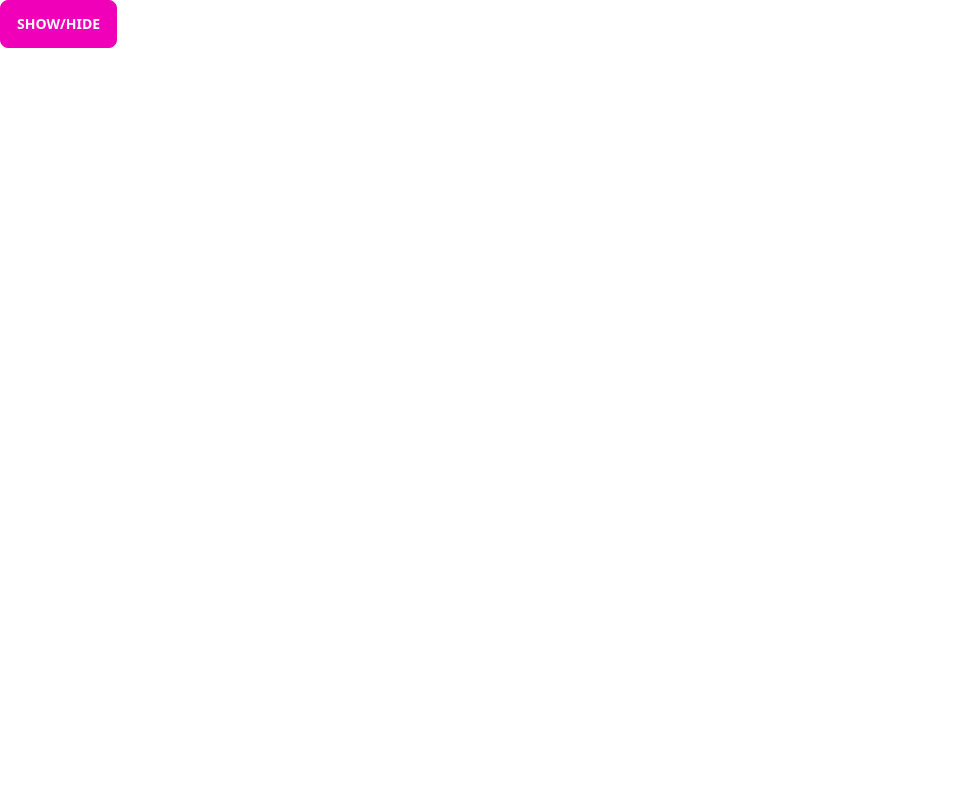
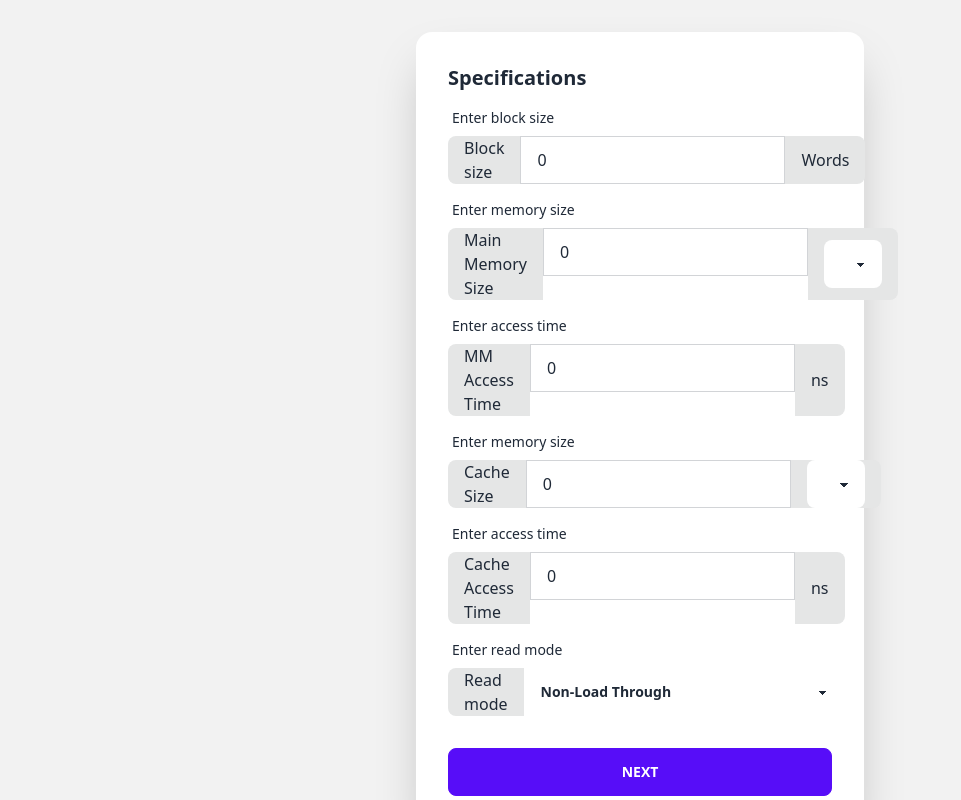
Before and after one commit to Pierre120/cache-simulation, a Nuxt app: page /fam/lru in a window 1280 px wide. Shown: the top 800 px of the page, without its empty margins (0-961 px from the left). Built offline with nearby package versions, Linux system fonts and the light colour scheme.

Commit message:
feature(specs-form): added form for specifications

```diff
--- /dev/null
+++ b/components/CustomInput.vue
@@ -0,0 +1,126 @@
+<template>
+  <div>
+    <div v-if="type === 'block-size'" class="form-control">
+      <label class="label">
+        <span class="label-text">Enter block size</span>
+      </label>
+      <label class="input-group">
+        <span>Block size</span>
+        <input
+          type="number"
+          placeholder="4"
+          class="input input-bordered"
+          min="1"
+          v-model="numValue"
+        />
+        <span>Words</span>
+      </label>
+    </div>
+
+    <div v-if="type === 'memory-size'" class="form-control">
+      <label class="label">
+        <span class="label-text">Enter memory size</span>
+      </label>
+      <label class="input-group">
+        <span>{{ label }}</span>
+        <input
+          type="number"
+          placeholder="4"
+          class="input input-bordered"
+          min="1"
+          v-model="numValue"
+        />
+        <span>
+          <select v-model="unitValue" class="select w-full max-w-xs">
+            <option disabled selected>Pick unit</option>
+            <option value="Blocks">Blocks</option>
+            <option value="Words">Words</option>
+          </select>
+        </span>
+      </label>
+    </div>
+
+    <div v-if="type === 'access-time'" class="form-control">
+      <label class="label">
+        <span class="label-text">Enter access time</span>
+      </label>
+      <label class="input-group">
+        <span>{{ label }}</span>
+        <input
+          type="number"
+          placeholder="10"
+          class="input input-bordered"
+          min="1"
+          v-model="numValue"
+        />
+        <span>ns</span>
+      </label>
+    </div>
+
+    <div v-if="type === 'read-type'" class="form-control">
+      <label class="label">
+        <span class="label-text">Enter read mode</span>
+      </label>
+      <label class="input-group">
+        <span>Read mode</span>
+        <select v-model="mode" class="select w-full max-w-xs">
+          <option disabled selected>Pick mode</option>
+          <option value="Load Through">Load Through</option>
+          <option value="Non-Load Through">Non-Load Through</option>
+        </select>
+      </label>
+    </div>
+  </div>
+</template>
+
+<script lang="ts" setup>
+  const props = defineProps<{
+    type: "block-size" | "memory-size" | "access-time" | "read-type";
+    value?: string | number;
+    unit?: string;
+    read?: string;
+    label?: string;
+  }>();
+
+  const emit = defineEmits<{
+    (e: 'update:value', value: string | number): void;
+    (e: 'update:unit', unit: string): void;
+    (e: 'update:read', read: string): void;
+  }>();
+
+  const numValue = computed({
+    get() {
+      return '' + props.value;
+    },
+    set(newVal) {
+      emit('update:value', +newVal);
+    },
+  });
+
+  const strValue = computed({
+    get() {
+      return props.read as string;
+    },
+    set(newStr) {
+      emit('update:read', newStr);
+    }
+  })
+
+  const unitValue = computed({
+    get() {
+      return props.unit as string;
+    },
+    set(newUnit) {
+      emit('update:unit', newUnit);
+    },
+  });
+
+  const mode = computed({
+    get() {
+      return props.read as string;
+    },
+    set(newMode) {
+      emit('update:read', newMode);
+    }
+  });
+</script>
--- /dev/null
+++ b/components/form/specs.vue
@@ -0,0 +1,144 @@
+<template>
+  <div>
+    <div class="hero min-h-screen bg-base-200">
+      <div class="hero-content">
+        <div class="card flex-shrink-0 w-full max-w-md shadow-2xl bg-base-100">
+          <div class="card-body">
+            <h2 class="card-title">Specifications</h2>
+            <custom-input
+              type="block-size"
+              v-model:value="blockModel"
+            />
+            <custom-input
+              type="memory-size"
+              label="Main Memory Size"
+              v-model:value="mmSizeModel"
+              v-model:unit="mmUnitModel"
+            />
+            <custom-input
+              type="access-time"
+              label="MM Access Time"
+              v-model:value="mmATModel"
+            />
+            <custom-input
+              type="memory-size"
+              label="Cache Size"
+              v-model:value="cacheSizeModel"
+              v-model:unit="cacheUnitModel"
+            />
+            <custom-input
+              type="access-time"
+              label="Cache Access Time"
+              v-model:value="cacheATModel"
+            />
+            <custom-input
+              type="read-type"
+              v-model:read="readModel"
+            />
+            <div class="form-control mt-6">
+              <button class="btn btn-primary">Next</button>
+            </div>
+          </div>
+        </div>
+      </div>
+    </div>
+  </div>
+</template>
+
+<script lang="ts" setup>
+  const props = defineProps<{
+    blockSize: number;
+    mmSize: number;
+    mmUnit: string;
+    mmAccessTime: number;
+    cacheSize: number;
+    cacheUnit: string;
+    cacheAccessTime: number;
+    readMode: "Load Through" | "Non-Load Through";
+  }>();
+
+  const emit = defineEmits<{
+    (e: 'update:blockSize', size: number): void;
+    (e: 'update:mmSize', size: number): void;
+    (e: 'update:mmUnit', unit: string): void;
+    (e: 'update:mmAccessTime', time: number): void;
+    (e: 'update:cacheSize', size: number): void;
+    (e: 'update:cacheUnit', unit: string): void;
+    (e: 'update:cacheAccessTime', time: number): void;
+    (e: 'update:readMode', mode: string): void;
+  }>();
+
+  const blockModel = computed({
+    get() {
+      return props.blockSize;
+    },
+    set(newSize) {
+      emit('update:blockSize', newSize)
+    },
+  });
+
+  const mmSizeModel = computed({
+    get() {
+      return props.mmSize;
+    },
+    set(newSize) {
+      emit('update:mmSize', newSize);
+    }
+  });
+
+  const mmUnitModel = computed({
+    get() {
+      return props.mmUnit;
+    },
+    set(newUnit) {
+      emit('update:mmUnit', newUnit);
+    }
+  });
+
+  const mmATModel = computed({
+    get() {
+      return props.mmAccessTime;
+    },
+    set(newTime) {
+      emit('update:mmAccessTime', newTime);
+    }
+  });
+
+  const cacheSizeModel = computed({
+    get() {
+      return props.mmSize;
+    },
+    set(newSize) {
+      emit('update:cacheSize', newSize);
+    }
+  });
+
+  const cacheUnitModel = computed({
+    get() {
+      return props.mmUnit;
+    },
+    set(newUnit) {
+      emit('update:cacheUnit', newUnit);
+    }
+  });
+
+  const cacheATModel = computed({
+    get() {
+      return props.mmAccessTime;
+    },
+    set(newTime) {
+      emit('update:cacheAccessTime', newTime);
+    }
+  });
+
+  const readModel = computed({
+    get() {
+      return props.readMode;
+    },
+    set(newMode) {
+      emit('update:readMode', newMode);
+    }
+  });
+
+  const placeholder = 'hello';
+</script>
--- a/pages/fam/lru.vue
+++ b/pages/fam/lru.vue
@@ -1,17 +1,31 @@
 <template>
   <div>
-    <button class="btn btn-secondary" @click="updateShow">
-      Show/Hide
-    </button>
-    <h1 v-if="show" class="text-5xl">Greet</h1>
+    <div class="hero min-h-screen bg-base-200">
+      <div class="hero-content">
+        <form-specs
+          v-model:block-size="specsStore.$state.blockSize"
+          v-model:mm-size="specsStore.$state.mainMemory.size.value"
+          v-model:mm-unit="specsStore.$state.mainMemory.size.unit"
+          v-model:mm-access-time="specsStore.$state.mainMemory.accessTime"
+          v-model:cache-size="specsStore.$state.cache.size.value"
+          v-model:cache-unit="specsStore.$state.cache.size.unit"
+          v-model:cache-access-time="specsStore.$state.cache.accessTime"
+          v-model:read-mode="specsStore.$state.readMode"
+        />
+      </div>
+    </div>
+    <p class="mt-4">
+      Block size: {{ specsStore.blockSize }} <br>
+      Main Memory Size - Unit: {{ specsStore.mainMemory.size.value }} - {{ specsStore.mainMemory.size.unit }} <br>
+      Main Memory Access Time: {{ specsStore.mainMemory.accessTime }} <br>
+      Cache Size - Unit: {{ specsStore.cache.size.value }} - {{ specsStore.cache.size.unit }} <br>
+      Cache Access Time: {{ specsStore.cache.accessTime }} <br>
+      Read Mode: {{ specsStore.readMode }} <br>
+    </p>
   </div>
 </template>
 
 <script lang="ts" setup>
-const name = useState('name', () => '');
-const show = useState('show', () => false);
-
-const updateShow = () => {
-  show.value = !show.value;
-}
+  import { useSpecsStore } from '@/store/specs';
+  const specsStore = useSpecsStore();
 </script>
--- a/store/specs/index.ts
+++ b/store/specs/index.ts
@@ -3,7 +3,7 @@ import { SpecsState } from './types';
 
 const state = (): SpecsState => ({
   blockSize: 0,
-  mainmemory: {
+  mainMemory: {
     size: {
       value: 0,
       unit: "Blocks",
@@ -17,18 +17,18 @@ const state = (): SpecsState => ({
     },
     accessTime: 0,
   },
-  readType: "Non-Load Through",
+  readMode: "Non-Load Through",
 });
 
 const getters = {
   getMainMemoryNumBlocks: (state: SpecsState): number => {
-    if(state.mainmemory.size.unit === "Words")
-      return Math.floor(state.mainmemory.size.value / state.blockSize);
+    if(state.mainMemory.size.unit === "Words")
+      return Math.floor(state.mainMemory.size.value / state.blockSize);
 
-    return state.mainmemory.size.value;
+    return state.mainMemory.size.value;
   },
   getCacheNumBlocks: (state: SpecsState): number => {
-    if(state.mainmemory.size.unit === "Words")
+    if(state.mainMemory.size.unit === "Words")
       return Math.floor(state.cache.size.value / state.blockSize);
 
     return state.cache.size.value;
--- a/store/specs/types.ts
+++ b/store/specs/types.ts
@@ -12,7 +12,7 @@ export interface Memory {
 
 export interface SpecsState {
   blockSize: number; // block size in words measurement unit
-  mainmemory: Memory;
+  mainMemory: Memory;
   cache: Memory;
-  readType: "Load Through" | "Non-Load Through";
+  readMode: "Load Through" | "Non-Load Through";
 }
```
